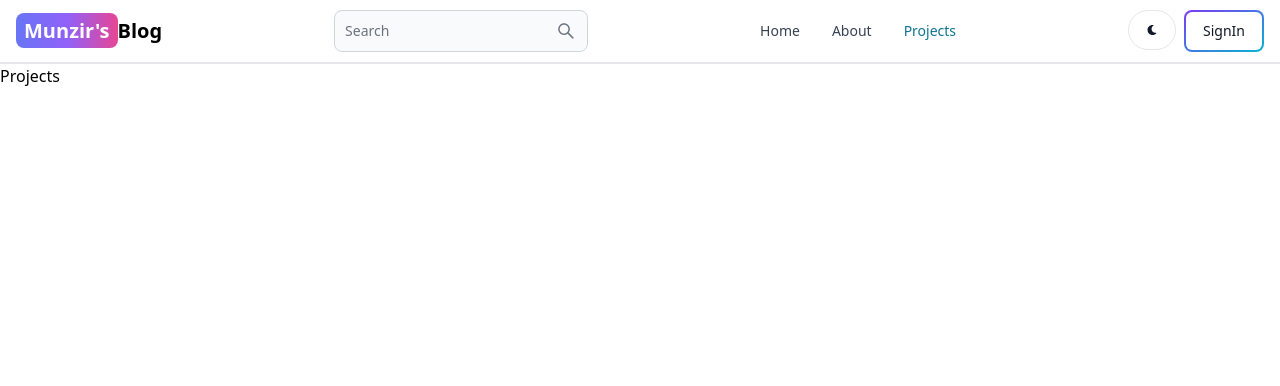
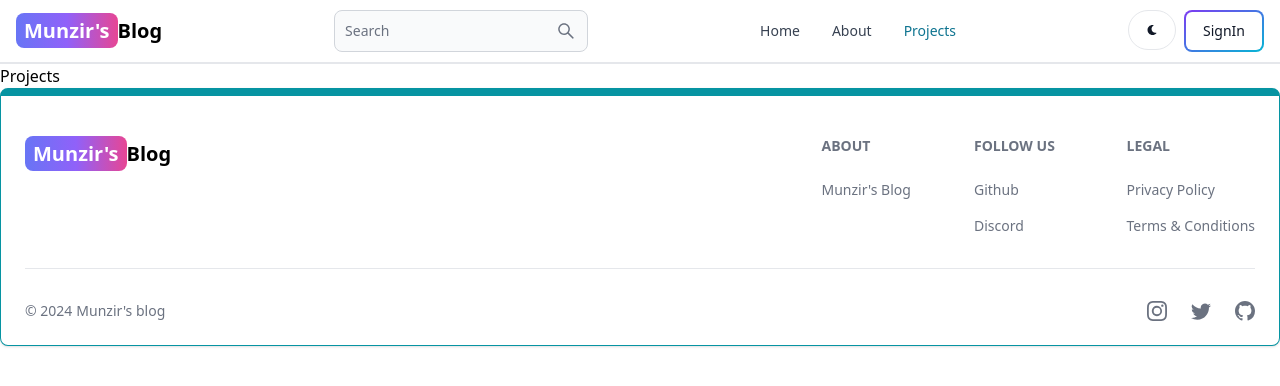
Before and after one commit to munzirc/blog-application, a React (Vite) app in the folder client/: page /projects in a window 1280 px wide. Shown: the top 386 px of the page. Built offline with nearby package versions, Linux system fonts and the light colour scheme.

Commit message:
create and add the footer component

```diff
--- a/client/src/App.jsx
+++ b/client/src/App.jsx
@@ -6,6 +6,7 @@
 import Dashboard from './pages/Dashboard'
 import Projects from './pages/Projects'
 import Header from "./components/Header"
+import Footer from "./components/Footer"
 
 
 export default function App() {
@@ -20,6 +21,7 @@
           <Route path="/dashboard" element={<Dashboard />} />
           <Route path="/projects" element={<Projects/>} />
        </Routes>
+       <Footer />
     </BrowserRouter>
   )
 }
--- /dev/null
+++ b/client/src/components/Footer.jsx
@@ -0,0 +1,79 @@
+import { Footer } from "flowbite-react";
+import React from "react";
+import { Link } from "react-router-dom";
+import { BsInstagram, BsTwitter, BsGithub } from "react-icons/bs";
+
+export default function FooterComponent() {
+  return (
+    <Footer container className="border border-t-8 border-teal-500">
+      <div className="w-full max-w-7xl mx-auto">
+        <div className="grid w-full justify-between sm:flex md:grid-cols-1">
+          <div className="mt-5">
+            <Link
+              to="/"
+              className="self-center whitespace-nowrap text-lg sm:text-xl font-semibold dark:text-white"
+            >
+              <span className="px-2 py-1 bg-gradient-to-r from-indigo-500 via-purple-500 to-pink-500 rounded-lg text-white">
+                Munzir's
+              </span>
+              Blog
+            </Link>
+          </div>
+          <div className="grid grid-cols-2 gap-8 mt-4 sm:grid-cols-3 sm:gap-6">
+            <div>
+              <Footer.Title title="About" />
+              <Footer.LinkGroup col>
+                <Footer.Link
+                  href="/about"
+                  target="_blank"
+                  rel="noopener noreferrer"
+                >
+                  Munzir's Blog
+                </Footer.Link>
+              </Footer.LinkGroup>
+            </div>
+            <div>
+              <Footer.Title title="Follow Us" />
+              <Footer.LinkGroup col>
+                <Footer.Link
+                  href="https://github.com/munzirc"
+                  target="_blank"
+                  rel="noopener noreferrer"
+                >
+                  Github
+                </Footer.Link>
+                <Footer.Link href="#">Discord</Footer.Link>
+              </Footer.LinkGroup>
+            </div>
+            <div>
+              <Footer.Title title="Legal" />
+              <Footer.LinkGroup col>
+                <Footer.Link href="#">Privacy Policy</Footer.Link>
+                <Footer.Link href="#">Terms & Conditions</Footer.Link>
+              </Footer.LinkGroup>
+            </div>
+          </div>
+        </div>
+        <Footer.Divider />
+        <div className="w-full sm:flex sm:items-center sm:justify-between">
+          <Footer.Copyright
+            href="#"
+            by="Munzir's blog"
+            year={new Date().getFullYear()}
+          />
+          <div className="flex gap-6 sm:mt-0 mt-4 sm:justify-center">
+            <Footer.Icon
+              href="https://instagram.com/_munzir_c"
+              icon={BsInstagram}
+            />
+            <Footer.Icon
+              href="https://twitter.com/MunzirMahammad"
+              icon={BsTwitter}
+            />
+            <Footer.Icon href="https://github.com/munzirc" icon={BsGithub} />
+          </div>
+        </div>
+      </div>
+    </Footer>
+  );
+}
--- a/client/src/components/Header.jsx
+++ b/client/src/components/Header.jsx
@@ -11,8 +11,7 @@
     <Navbar className="border-b-2">
       <Link
         to="/"
-        className="self-center whitespace-nowrap text-sm sm:text-xl
-       font-semibold dark:text-white"
+        className="self-center whitespace-nowrap text-sm sm:text-xl font-semibold dark:text-white"
       >
         <span className="px-2 py-1 bg-gradient-to-r from-indigo-500 via-purple-500 to-pink-500 rounded-lg text-white">
           Munzir's
```
